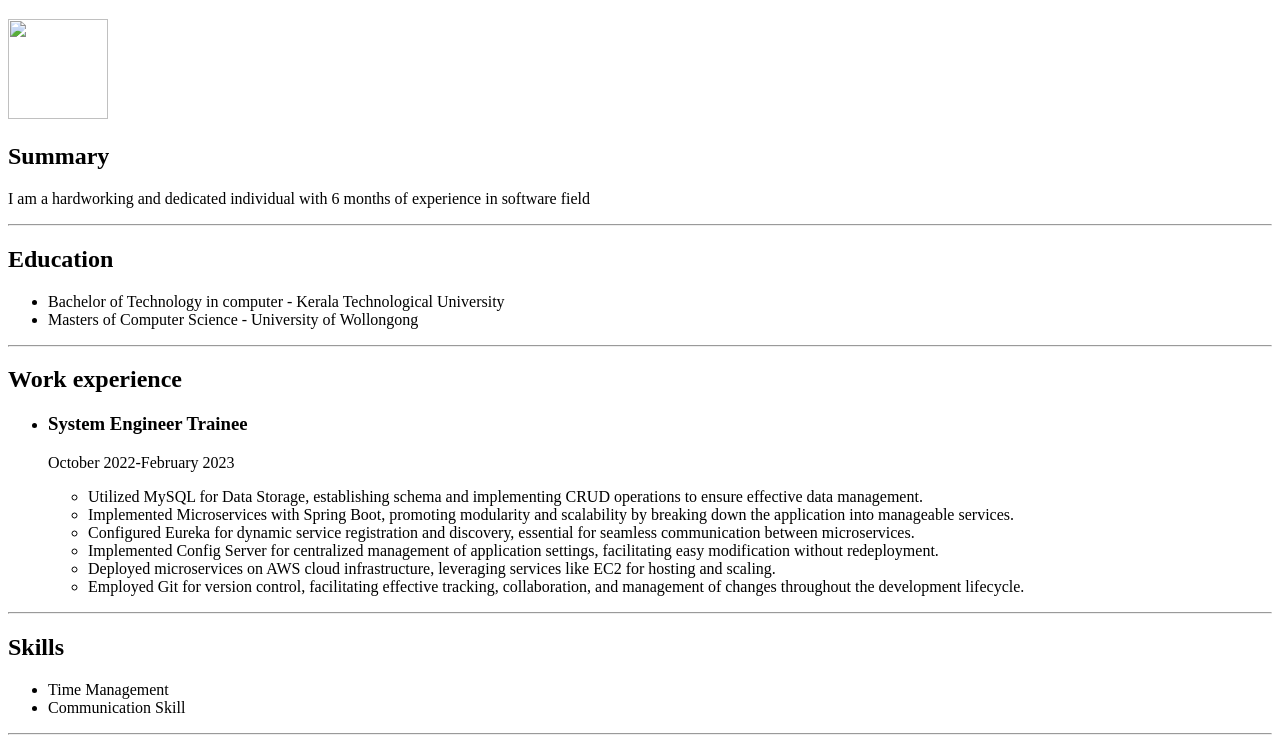
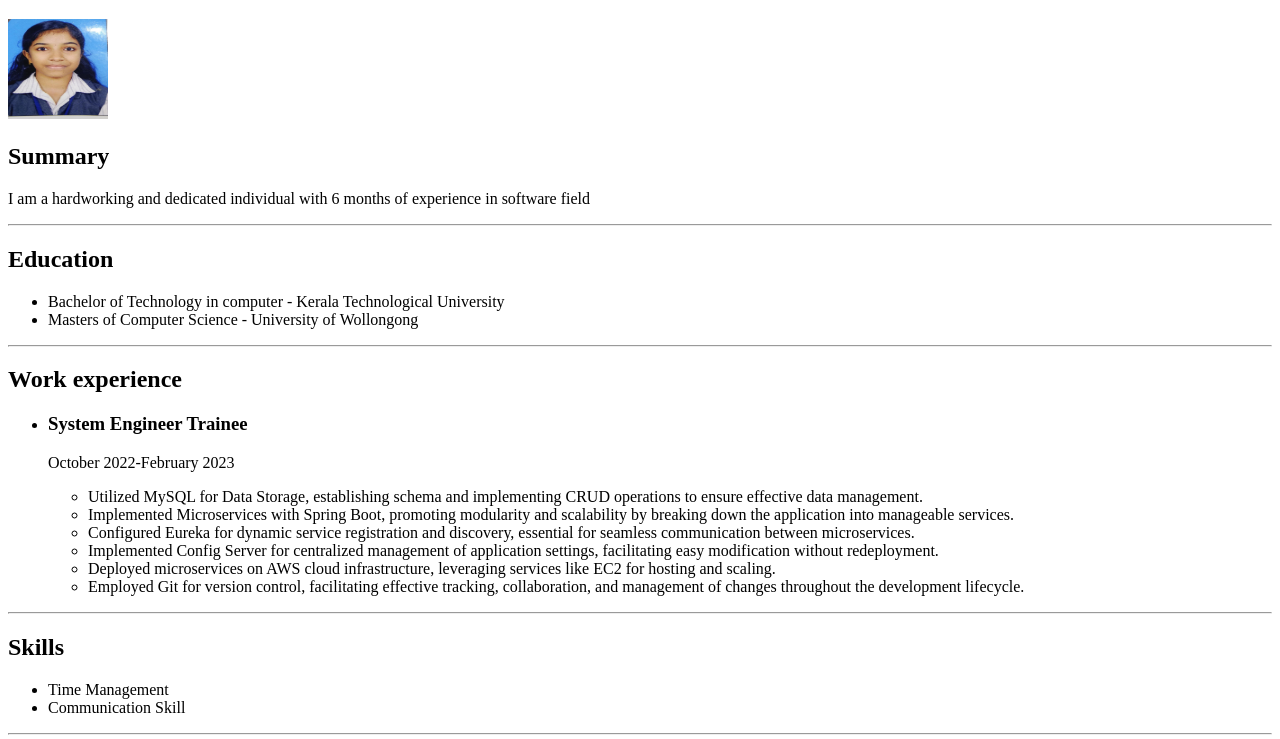
Before and after one commit to anusajan05/index.html, a plain HTML site: page index.html in a window 1280 px wide. Shown: the part 61-800 px from the top of the page. Drawn offline with Linux system fonts and the light colour scheme.

Commit message:
Add files via upload

```diff
--- a/index.html
+++ b/index.html
@@ -7,7 +7,7 @@
 </head>
 <body>
     <h1>Anumol Sajan </h1>
-    <img src = "./Images/Myimage.jpg/" width ="100" height ="100"
+    <img src = "./Images/Myimage.png" width ="100" height ="100"
     <p><h2>Summary</h2></p>
     <p>I am a hardworking and dedicated individual with  6 months of experience in software field</p>
     <hr/>
@@ -19,6 +19,7 @@
     <hr/>
     <h2>Work experience</h2>
     <ul>
+
         <li><h3>System Engineer Trainee </h3></li>
         <p>October 2022-February 2023</p>
         <ul>
```
Also changed, not shown: Images/Myimage.png (added).
